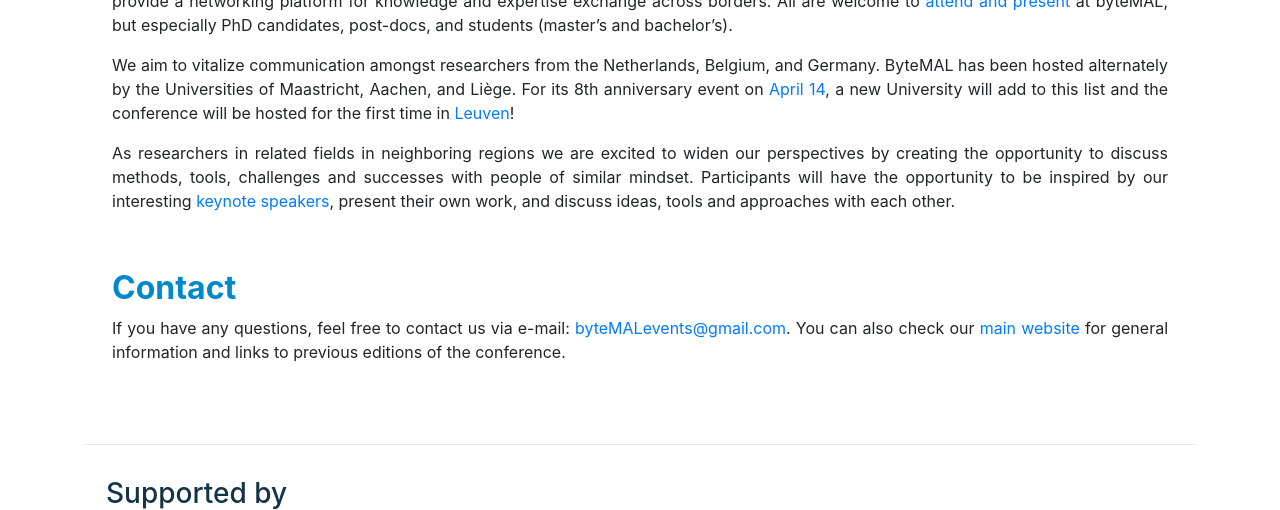
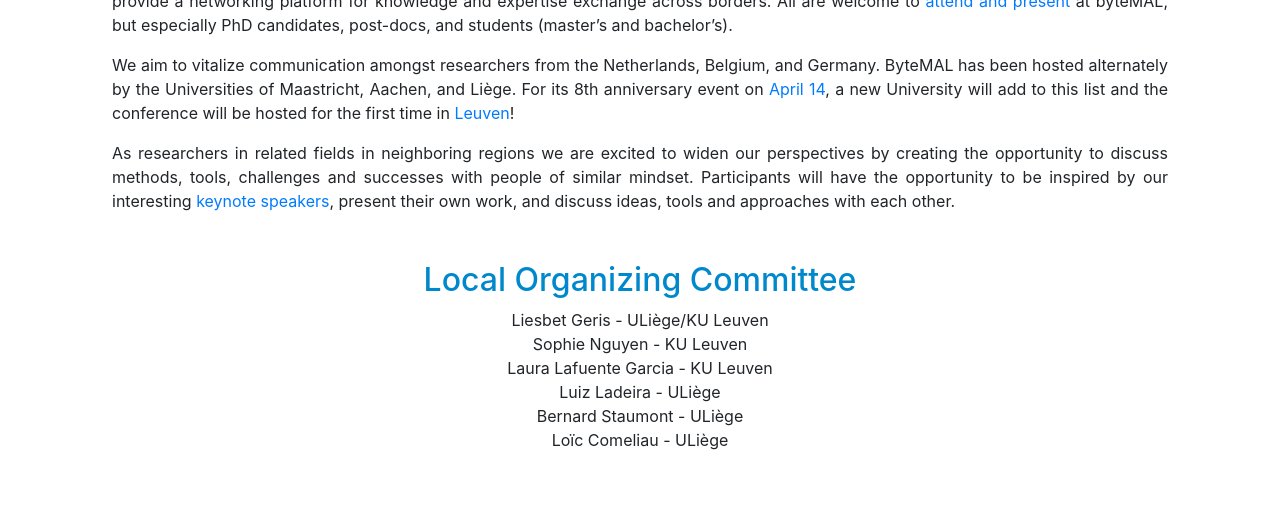
Before and after one commit to bytemal/bytemal-2025, a Jekyll site: the page built from _pages/about.md, in a window 1280 px wide and 900 px high, scrolled down 598 px, cut to the strip 0-510 px from the top of the window. Built offline with Jekyll 4.4.1, drawn with Linux system fonts in a browser that asks for light colours; nearby versions of some CDN libraries.

Commit message:
added local committe and small changes

```diff
--- a/_pages/about.md
+++ b/_pages/about.md
@@ -13,6 +13,16 @@
   <p>We aim to vitalize communication amongst researchers from the Netherlands, Belgium, and Germany. ByteMAL has been hosted alternately by the Universities of Maastricht, Aachen, and Liège. For its 8th anniversary event on <a href="/bytemal-2024/program">April 14</a>, a new University will add to this list and the conference will be hosted for the first time in <a href="/bytemal-2024/venue">Leuven</a>!</p>
   <p>As researchers in related fields in neighboring regions we are excited to widen our perspectives by creating the opportunity to discuss methods, tools, challenges and successes with people of similar mindset. Participants will have the opportunity to be inspired by our interesting <a href="/bytemal-2025/speakers">keynote speakers</a>, present their own work, and discuss ideas, tools and approaches with each other.</p>
 
+  <h2 class="text-center mt-5">Local Organizing Committee</h2>
+  <ul class="list-unstyled text-center">
+    <li>Liesbet Geris - ULiège/KU Leuven</li>
+    <li>Sophie Nguyen - KU Leuven</li>
+    <li>Laura Lafuente Garcia - KU Leuven</li>
+    <li>Luiz Ladeira - ULiège</li>
+    <li>Bernard Staumont - ULiège</li>
+    <li>Loïc Comeliau - ULiège</li>
+  </ul>
+
   <br>
   <p style="text-align: justify">
     <h2><b>Contact</b></h2>
```
Also changed, not shown: _pages/program.md (+1 -1 lines), _pages/venue.md (+1 -0 lines).
